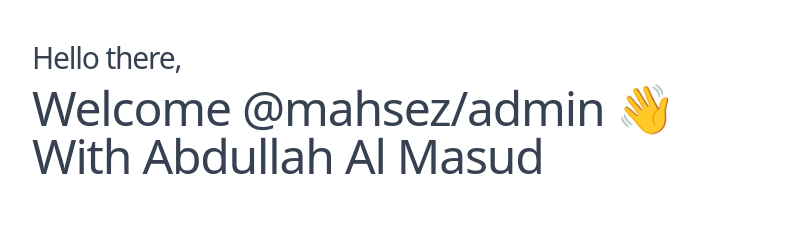
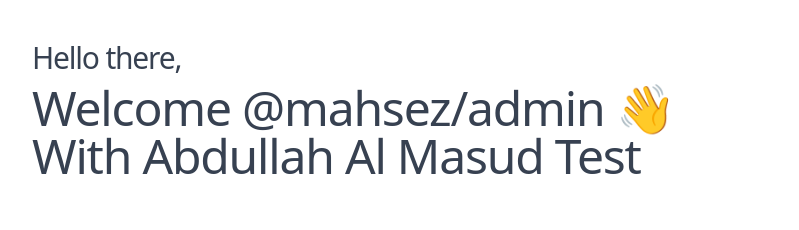
Before and after one commit to mahsez/mahsez, a Next.js app in the folder apps/admins/admin/: page / in a window 1280 px wide. Shown: the top 230 px of the page, without its empty margins (240-1039 px from the left). Built offline with nearby package versions, Linux system fonts and the light colour scheme.

Commit message:
test ci/cd

```diff
--- a/apps/admins/admin/src/app/page.tsx
+++ b/apps/admins/admin/src/app/page.tsx
@@ -11,7 +11,7 @@ export default function Index() {
           <div id="welcome">
             <h1>
               <span> Hello there, </span>
-              Welcome @mahsez/admin 👋 With Abdullah Al Masud
+              Welcome @mahsez/admin 👋 With Abdullah Al Masud Test
             </h1>
           </div>
 
```
Also changed, not shown: 1 other file (tests, documents, lock files or other folders).
